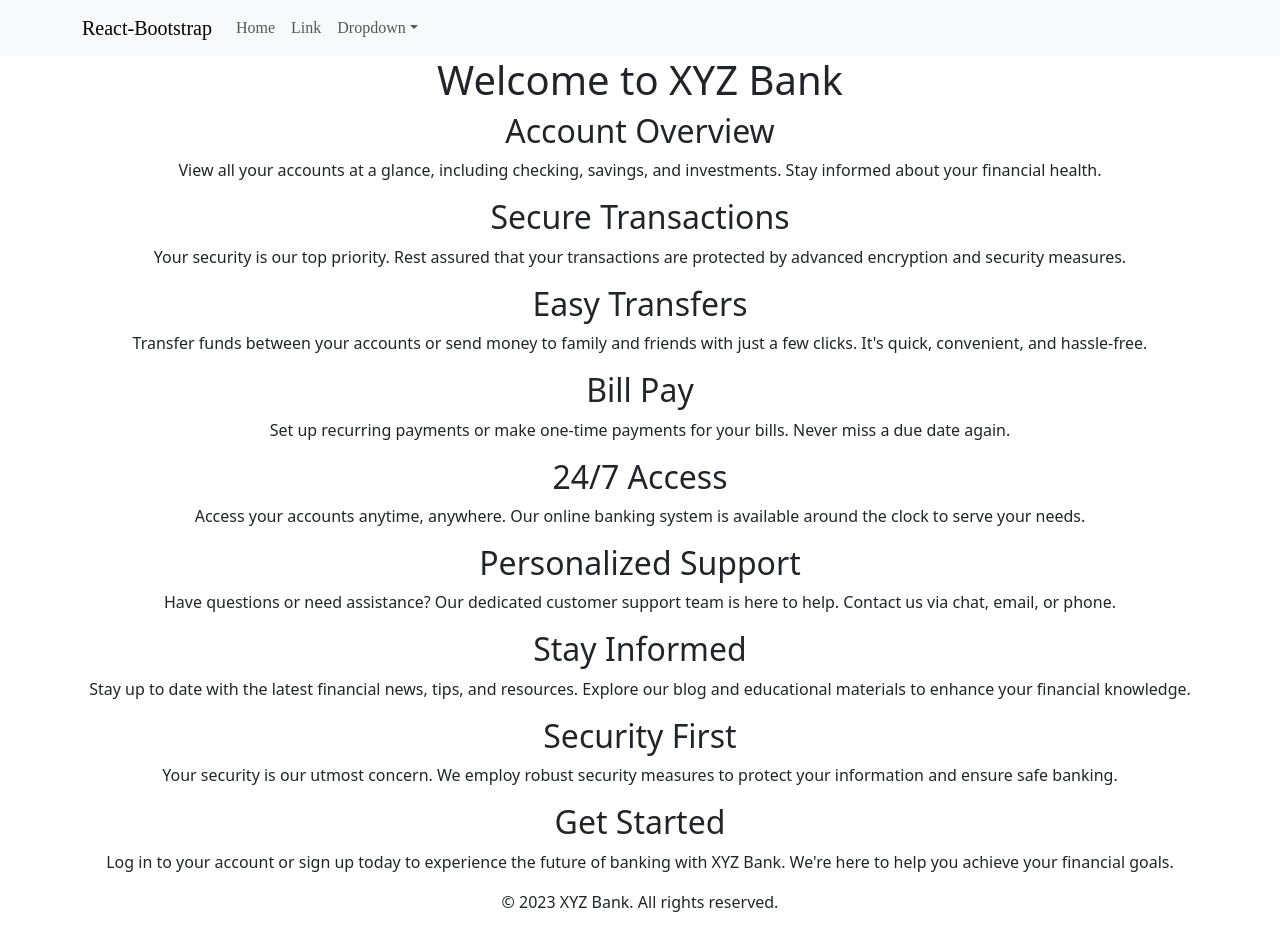
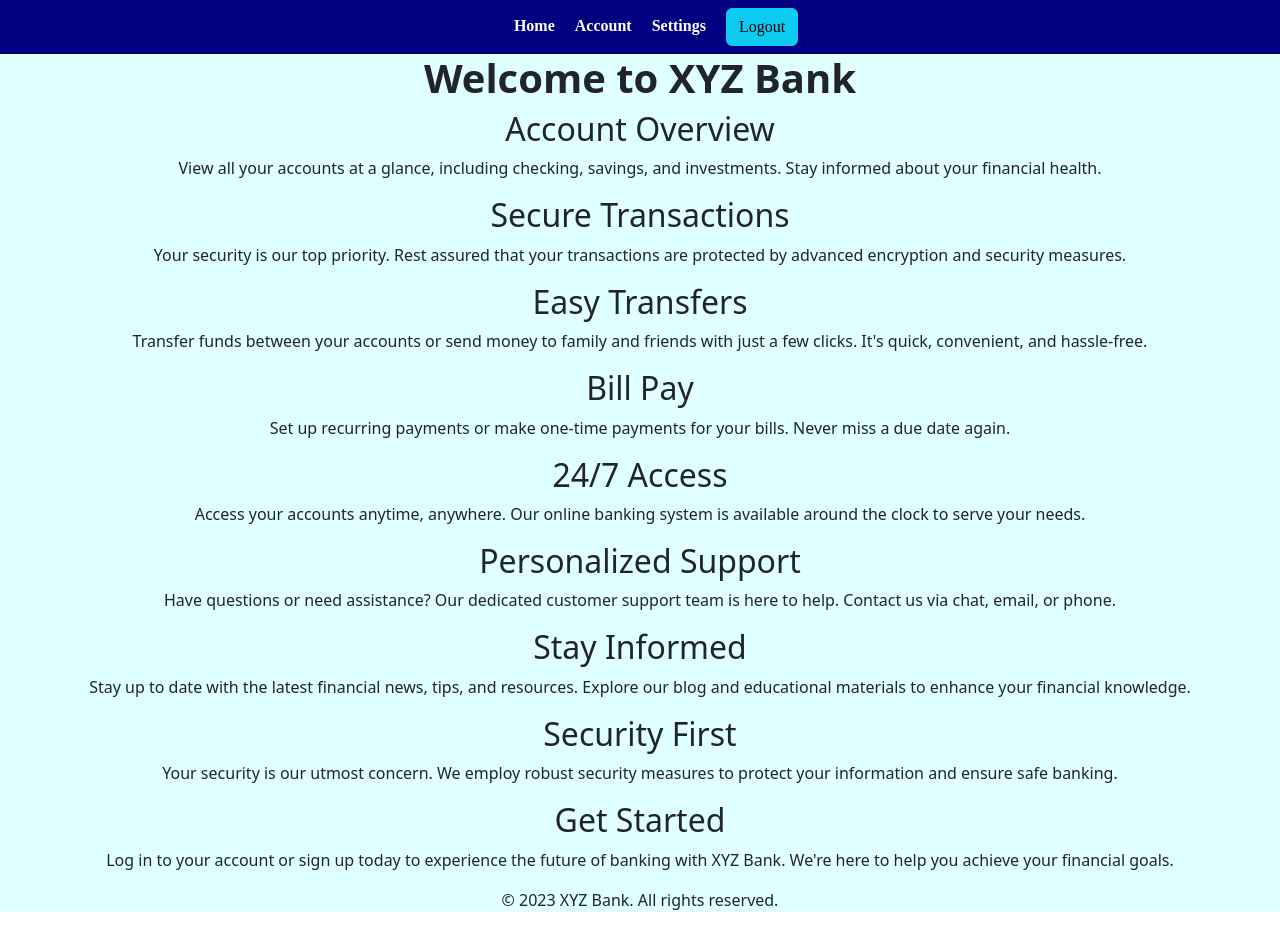
Before and after one commit to JoeG67/Banking-System, a React (Create React App) app: page /home in a window 1280 px wide. Built offline with nearby package versions, Linux system fonts and the light colour scheme.

Commit message:
Updated button colors and other finer CSS details

```diff
--- a/src/App.scss
+++ b/src/App.scss
@@ -33,6 +33,12 @@
 .button-container {
   display: flex;
   justify-content: center;
+}
+
+Button{
+  display: flex;
+  justify-content: center;
+  color: white;
 }
 
 .login-form {
@@ -72,7 +78,7 @@
 nav{
   font-family: 'Times New Roman', Times, serif;
   text-align: center;
-  background-color: black;
+  background-color: #000080;
   justify-content: center;
   padding: 10px;
   text-decoration: none;
@@ -81,6 +87,7 @@ nav{
 li {
   display: inline;
   padding: 10px;
+  padding-bottom: 0;
   font-weight: bolder;
   color: white;
   text-decoration: none;
@@ -90,7 +97,7 @@ li {
     text-decoration: none;
 
     &:hover {
-      color: blue;
+      color: #87CEEB;
     }
 
     }
@@ -99,7 +106,7 @@ li {
 
 ul {
   list-style-type: none;
-  margin: 0;
+  margin-bottom: 0;
   padding: 0;
 }
 
@@ -110,4 +117,5 @@ ul {
 .content{
   text-align: center;
   justify-content: center;
+  background-color: lightcyan;
 }
--- a/src/Home.jsx
+++ b/src/Home.jsx
@@ -21,8 +21,8 @@ const handleLogout = () => {
 function Home() {
     return(
       <div>
-      {/* <nav class="navbar navbar-expand-lg bg-light">
-        <ul>
+      <nav class="navbar navbar-expand-lg justify-content-center">
+        <ul class="mb-0">
           <li>
             <Link to="/home">Home</Link>
           </li>
@@ -33,37 +33,15 @@ function Home() {
             <Link to="/dashboard">Settings</Link>
           </li>
           <li>
-          <Link to="/"><Button type="logout">Logout</Button></Link>
+          <Link to="/"><Button variant="info" class="btn btn-info text-white fw-bold">Logout</Button></Link>
           </li>
         </ul>
-      </nav> */}
-      <Navbar expand="lg" className="bg-body-tertiary">
-      <Container>
-        <Navbar.Brand href="#home">React-Bootstrap</Navbar.Brand>
-        <Navbar.Toggle aria-controls="basic-navbar-nav" />
-        <Navbar.Collapse id="basic-navbar-nav">
-          <Nav className="me-auto">
-            <Nav.Link href="#home">Home</Nav.Link>
-            <Nav.Link href="#link">Link</Nav.Link>
-            <NavDropdown title="Dropdown" id="basic-nav-dropdown">
-              <NavDropdown.Item href="#action/3.1">Action</NavDropdown.Item>
-              <NavDropdown.Item href="#action/3.2">
-                Another action
-              </NavDropdown.Item>
-              <NavDropdown.Item href="#action/3.3">Something</NavDropdown.Item>
-              <NavDropdown.Divider />
-              <NavDropdown.Item href="#action/3.4">
-                Separated link
-              </NavDropdown.Item>
-            </NavDropdown>
-          </Nav>
-        </Navbar.Collapse>
-      </Container>
-    </Navbar>
+      </nav>
+
 
       <div class="content">
       <header>
-        <h1>Welcome to XYZ Bank</h1>
+        <h1 class="fw-bold">Welcome to XYZ Bank</h1>
     </header>
     <main>
         <section id="account-overview">
@@ -110,11 +88,10 @@ function Home() {
             <h2>Get Started</h2>
             <p>Log in to your account or sign up today to experience the future of banking with XYZ Bank. We're here to help you achieve your financial goals.</p>
         </section>
-    </main>
-
-    <footer>
+        <footer>
         <p>&copy; 2023 XYZ Bank. All rights reserved.</p>
     </footer>
+    </main>
       </div>
     </div>
   );
--- a/src/Login.js
+++ b/src/Login.js
@@ -1,4 +1,5 @@
 import React, { useState } from "react";
+import Button from 'react-bootstrap/Button';
 import ReactDOM from "react-dom";
 import { useNavigate } from 'react-router-dom';
 import "./App.scss";
@@ -70,9 +71,7 @@ function App() {
         </div>
         <br></br>
         <div class="center">
-        <button class="login" type="button" onClick={handleLogin}>
-          Login
-        </button>
+        <Button variant="info" class="btn btn-info text-white fw-bold" onClick={handleLogin} >Login</Button>
         </div>
         </div>
         </form>
```
